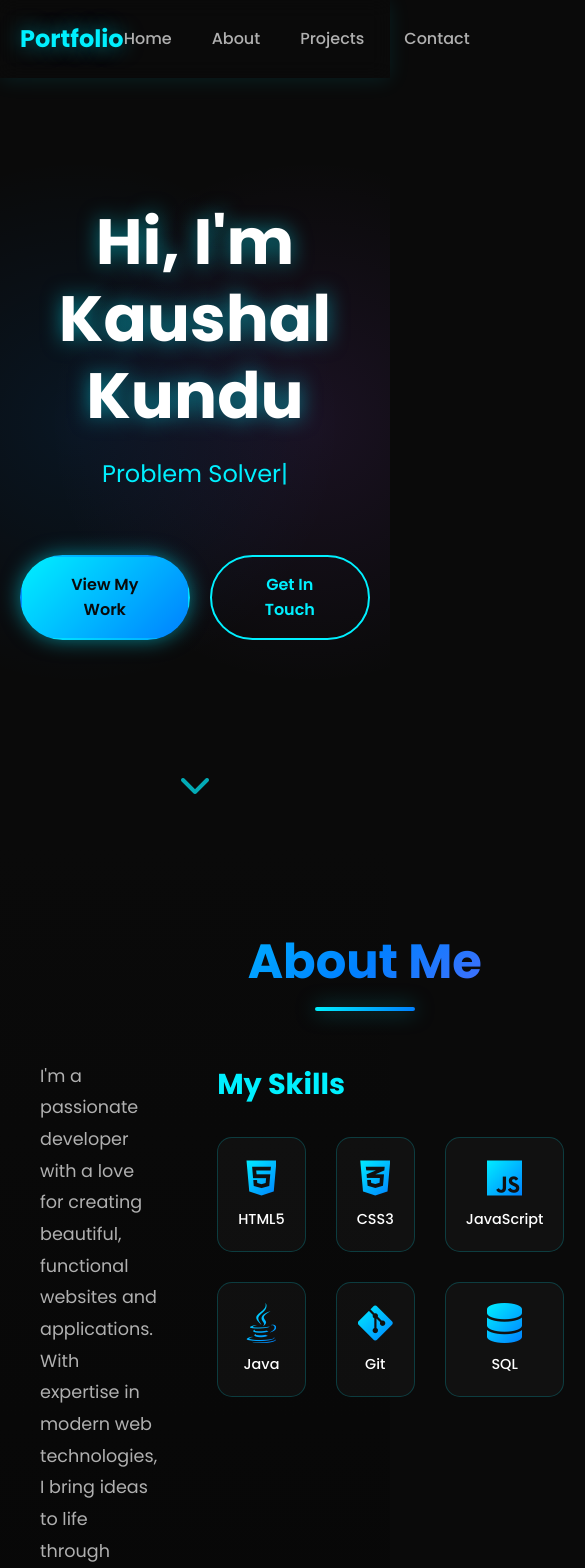
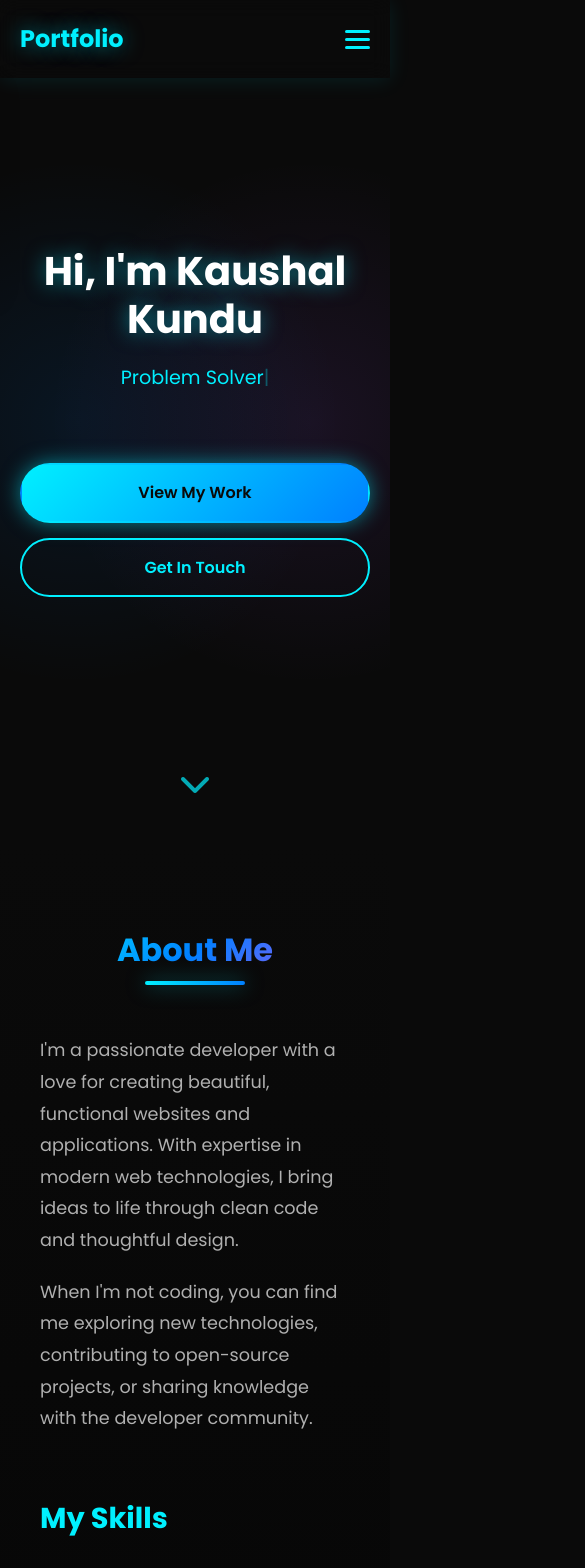
Before and after one commit to kaushal-kundu-01/personal-portfolio, a React (Vite) app: page / in a window 390 px wide. Shown: the top 1568 px of the page, 585 px wide, since content can reach past the window. Built offline with nearby package versions, Linux system fonts and the light colour scheme.

Commit message:
added media queries for tablet

```diff
--- a/src/styles/AboutSection.css
+++ b/src/styles/AboutSection.css
@@ -91,3 +91,19 @@
     font-size: 0.9rem;
     font-weight: 500;
 }
+
+@media (max-width: 768px) {
+    .section-title {
+        font-size: 2rem;
+    }
+
+    .about-content {
+        grid-template-columns: 1fr;
+        gap: 40px;
+    }
+
+    .skills-grid {
+        grid-template-columns: repeat(2, 1fr);
+        gap: 20px;
+    }
+}
--- a/src/styles/ContactSection.css
+++ b/src/styles/ContactSection.css
@@ -152,3 +152,11 @@
     color: #ef4444;
     display: block;
 }
+
+@media (max-width: 768px) {
+
+    .contact-content {
+        grid-template-columns: 1fr;
+        gap: 40px;
+    }
+}
--- a/src/styles/HomeSection.css
+++ b/src/styles/HomeSection.css
@@ -153,3 +153,23 @@
         transform: translateX(-50%) translateY(-5px);
     }
 }
+
+@media (max-width: 768px) {
+    .home-content h1 {
+        font-size: 2.5rem;
+    }
+
+    .typing-text {
+        font-size: 1.2rem;
+    }
+
+    .home-buttons {
+        flex-direction: column;
+        gap: 15px;
+    }
+
+    .btn {
+        width: 100%;
+        text-align: center;
+    }
+}
--- a/src/styles/Navbar.css
+++ b/src/styles/Navbar.css
@@ -76,3 +76,39 @@
     transition: all 0.3s ease;
     border-radius: 3px;
 }
+
+@media (max-width: 768px) {
+    .hamburger {
+        display: flex;
+    }
+
+    .hamburger.active .bar:nth-child(1) {
+        transform: rotate(-45deg) translate(-5px, 6px);
+    }
+
+    .hamburger.active .bar:nth-child(2) {
+        opacity: 0;
+    }
+
+    .hamburger.active .bar:nth-child(3) {
+        transform: rotate(45deg) translate(-5px, -6px);
+    }
+
+    .nav-menu {
+        position: fixed;
+        left: -100%;
+        top: 70px;
+        flex-direction: column;
+        background: rgba(10, 10, 10, 0.98);
+        width: 100%;
+        text-align: center;
+        transition: 0.3s;
+        box-shadow: 0 10px 27px rgba(0, 0, 0, 0.05);
+        padding: 30px 0;
+        gap: 20px;
+    }
+
+    .nav-menu.active {
+        left: 0;
+    }
+}
--- a/src/styles/ProjectSection.css
+++ b/src/styles/ProjectSection.css
@@ -112,3 +112,9 @@
     font-size: 0.8rem;
     color: var(--accent-cyan);
 }
+
+@media (max-width: 768px) {
+    .projects-grid {
+        grid-template-columns: 1fr;
+    }
+}
```
